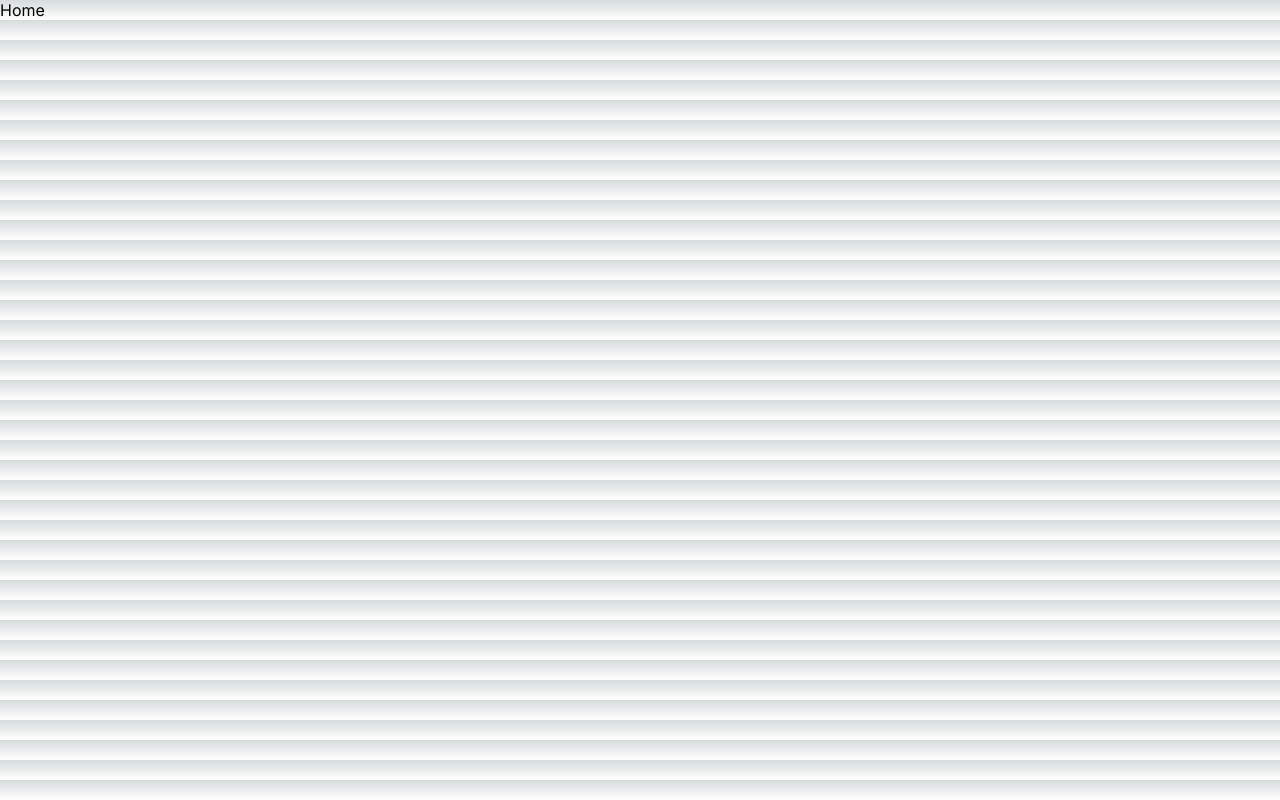
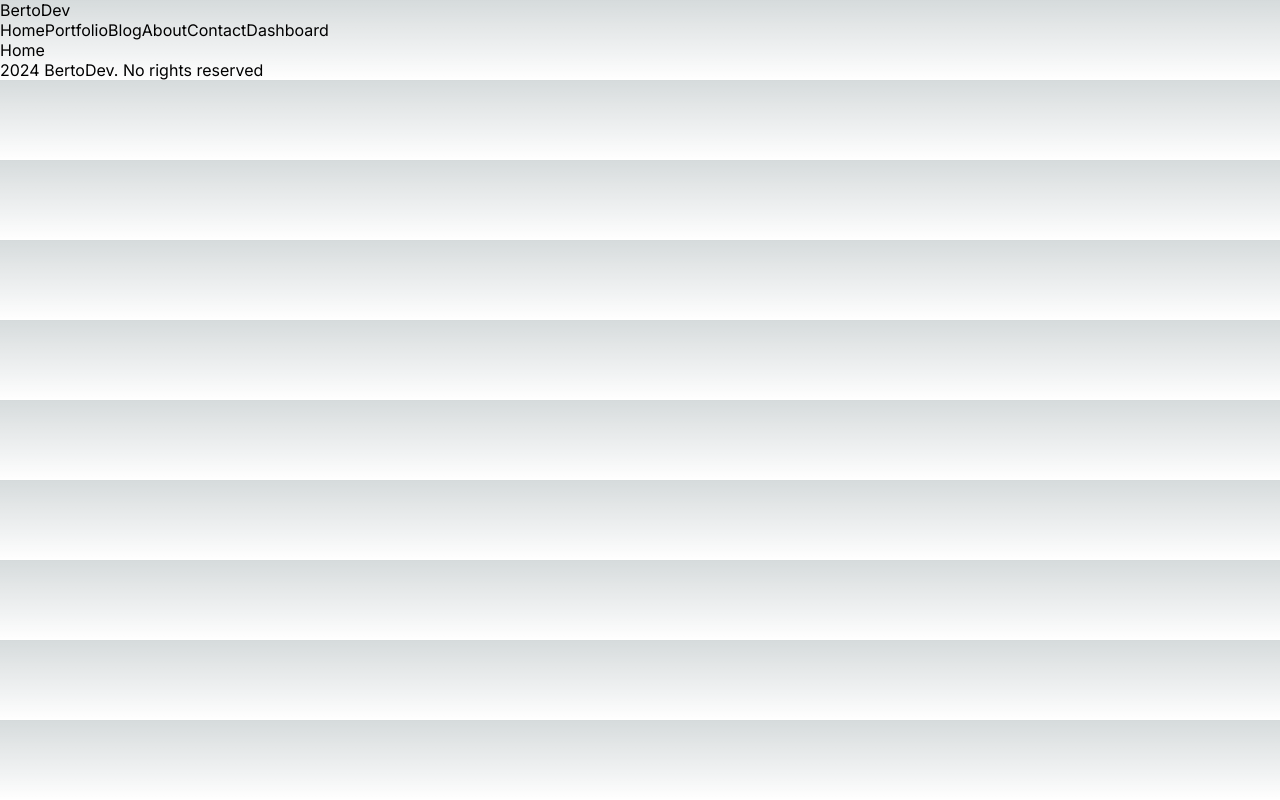
Before and after one commit to BertoRamosM/Next-tutorial-refresh, a Next.js app: page / in a window 1280 px wide. Built offline with nearby package versions, Linux system fonts and the light colour scheme.

Commit message:
added navbar and footer

```diff
--- a/src/app/layout.js
+++ b/src/app/layout.js
@@ -1,5 +1,7 @@
 import { Inter } from "next/font/google";
 import "./globals.css";
+import Navbar from "@/components/navbar/Navbar";
+import Footer from "@/components/footer/Footer";
 
 const inter = Inter({ subsets: ["latin"] });
 
@@ -11,7 +13,11 @@
 export default function RootLayout({ children }) {
   return (
     <html lang="en">
-      <body className={inter.className}>{children}</body>
+      <body className={inter.className}>
+        <Navbar />
+        {children}
+        <Footer />
+      </body>
     </html>
   );
 }
--- /dev/null
+++ b/src/components/footer/Footer.jsx
@@ -0,0 +1,14 @@
+import React from 'react'
+
+const Footer = () => {
+  return (
+    <div>
+      <div>2024 BertoDev. No rights reserved</div>
+
+
+      <div></div>
+    </div>
+  )
+}
+
+export default Footer
--- /dev/null
+++ b/src/components/navbar/Navbar.jsx
@@ -0,0 +1,51 @@
+import Link from 'next/link'
+import React from 'react'
+
+const links = [
+  {
+    id: 1,
+    title: "Home",
+    url: "/",
+  },
+  {
+    id: 2,
+    title: "Portfolio",
+    url: "/portfolio",
+  },
+  {
+    id: 3,
+    title: "Blog",
+    url: "/blog",
+  },
+
+  {
+    id: 4,
+    title: "About",
+    url: "/about",
+  },
+  {
+    id: 5,
+    title: "Contact",
+    url: "/contact",
+  },
+  {
+    id: 6,
+    title: "Dashboard",
+    url: "/dashboard",
+  },
+];
+
+const Navbar = () => {
+  return (
+    <div>
+      <Link href="/">BertoDev</Link>
+      <div>
+        {links.map((link) => (
+          <Link key={link.id} href={link.url}>{link.title}</Link>
+        ))}
+      </div>
+    </div>
+  )
+}
+
+export default Navbar
```
Also changed, not shown: src/app/contact/error.jsx (added, +9 -0 lines), src/app/contact/loading.jsx (added, +9 -0 lines).
